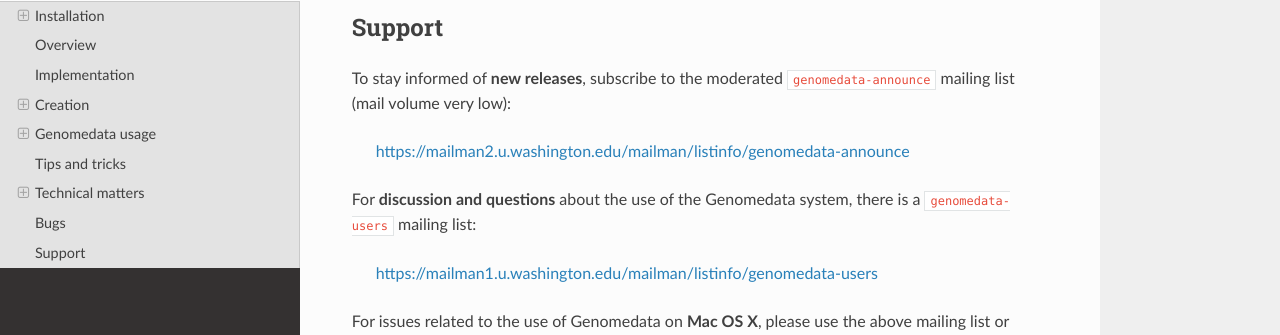
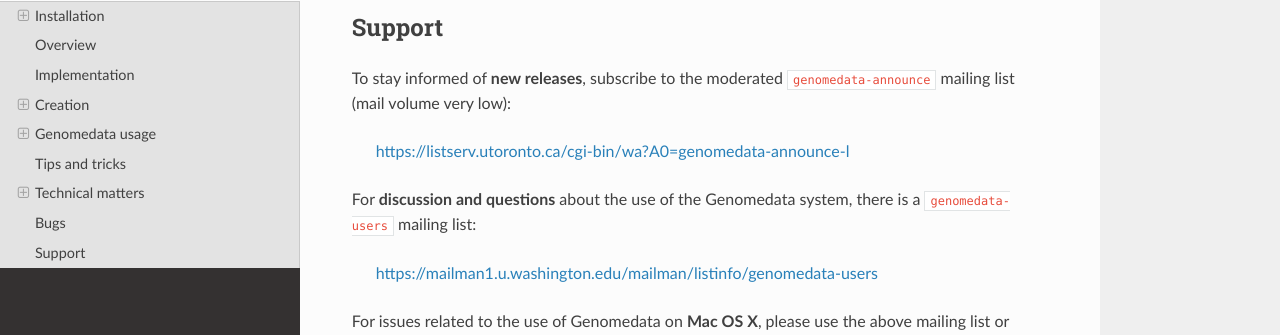
Before and after one commit to hoffmangroup/genomedata, a Sphinx documentation site: the page built from doc/genomedata.rst, in a window 1280 px wide and 900 px high, scrolled down 14449 px. Shown: the part 161-496 px from the top of the window. Built offline with Sphinx 7.4.7 and the Read the Docs theme 2.0.0, drawn with Linux system fonts in a browser that asks for light colours; some of the changed lines change nothing that is shown.

Commit message:
Update announce mailing list

```diff
--- a/doc/genomedata.rst
+++ b/doc/genomedata.rst
@@ -762,7 +762,8 @@
 To stay informed of **new releases**, subscribe to the moderated
 ``genomedata-announce`` mailing list (mail volume very low):
 
-  https://mailman2.u.washington.edu/mailman/listinfo/genomedata-announce
+  https://listserv.utoronto.ca/cgi-bin/wa?A0=genomedata-announce-l
+
 
 For **discussion and questions** about the use of the Genomedata system,
 there is a ``genomedata-users`` mailing list:
```
